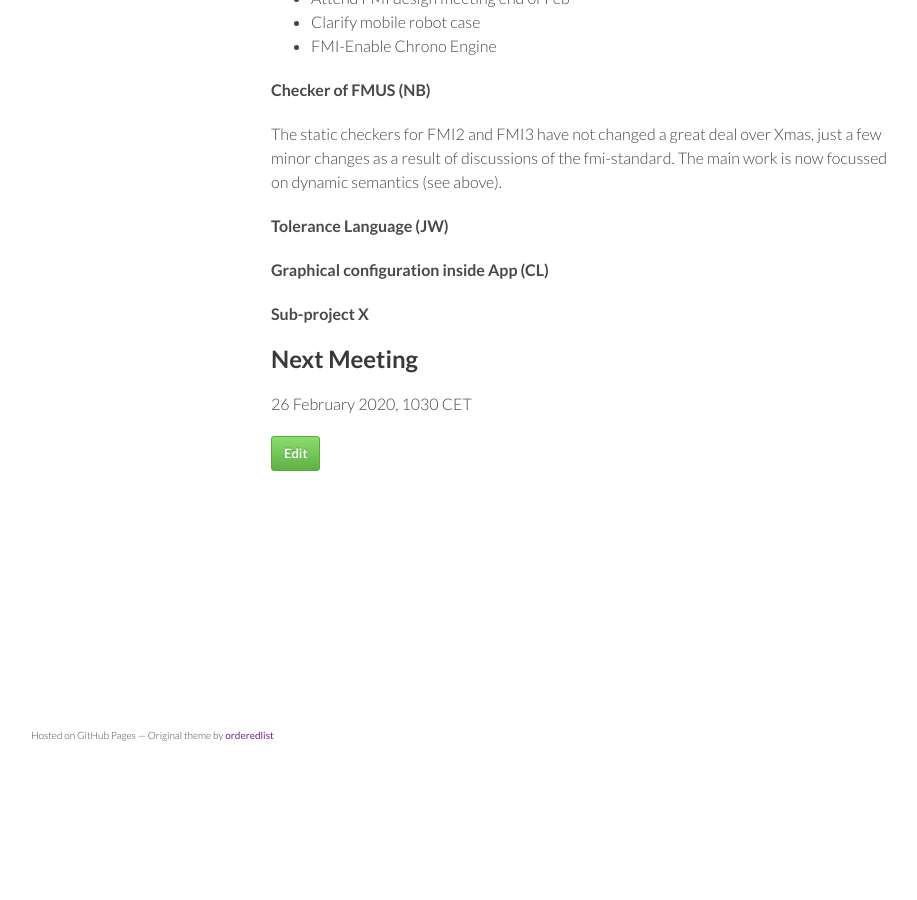
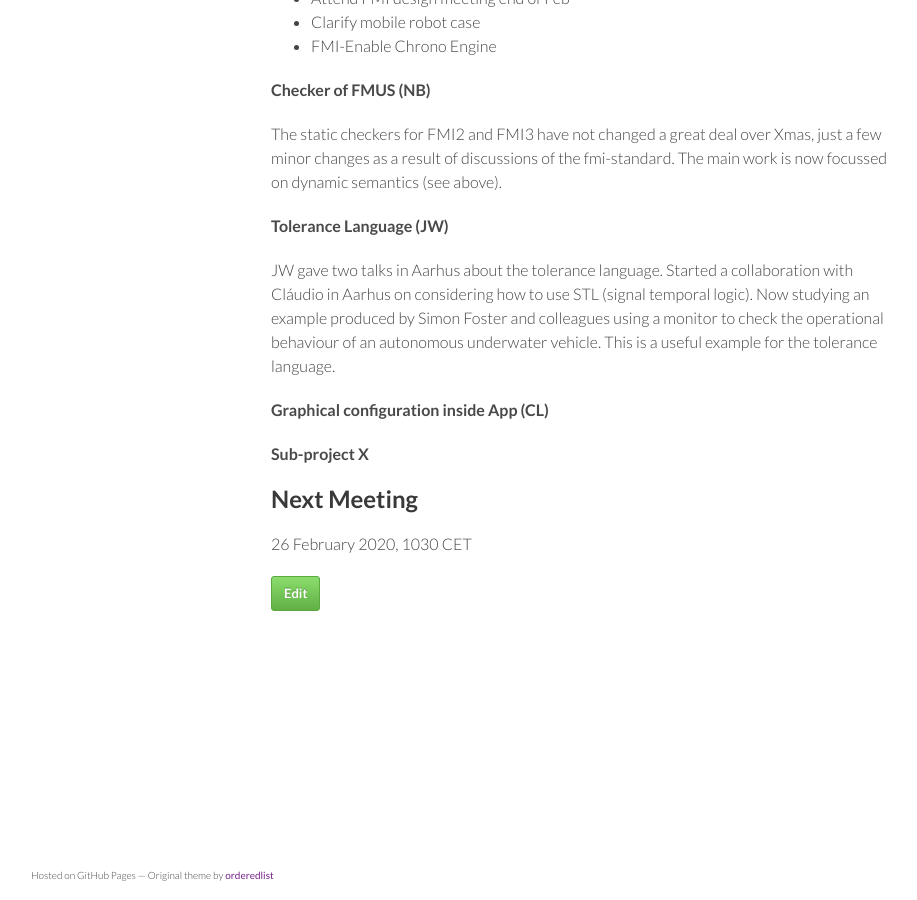
Before and after one commit to digitaltwincentre/digitaltwincentre.github.io, a Jekyll site: the page built from _biweeklies/Biweekly-11.md, in a window 1280 px wide and 900 px high, scrolled down 1809 px. Shown: the whole window, without its empty margins (179-1096 px from the left). Built offline with Jekyll 4.4.1, drawn with Linux system fonts in a browser that asks for light colours; nearby versions of some CDN libraries; before the commit the page ends 2574 px from its top, so only the background shows below that.

Commit message:
Update Biweekly-11.md

```diff
--- a/_biweeklies/Biweekly-11.md
+++ b/_biweeklies/Biweekly-11.md
@@ -65,7 +65,7 @@ TBD:
 The static checkers for FMI2 and FMI3 have not changed a great deal over Xmas, just a few minor changes as a result of discussions of the fmi-standard. The main work is now focussed on dynamic semantics (see above).
 
 #### Tolerance Language (JW)
-
+JW gave two talks in Aarhus about the tolerance language. Started a collaboration with Cláudio in Aarhus on considering how to use STL (signal temporal logic). Now studying an example produced by Simon Foster and colleagues using a monitor to check the operational behaviour of an autonomous underwater vehicle. This is a useful example for the tolerance language.
 
 #### Graphical configuration inside App (CL)
 
```
